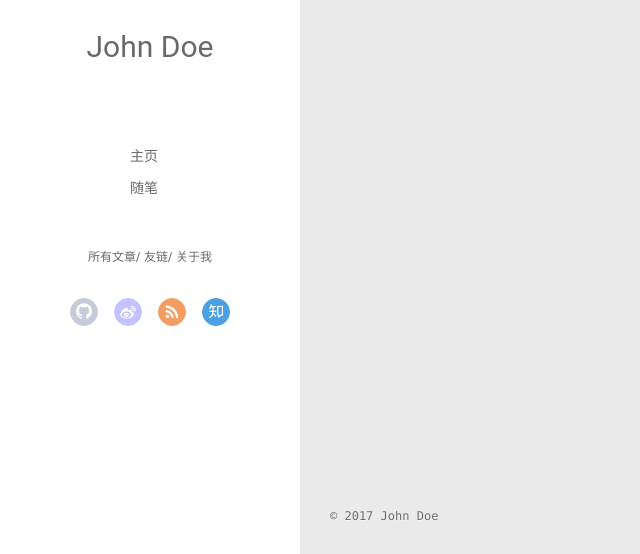
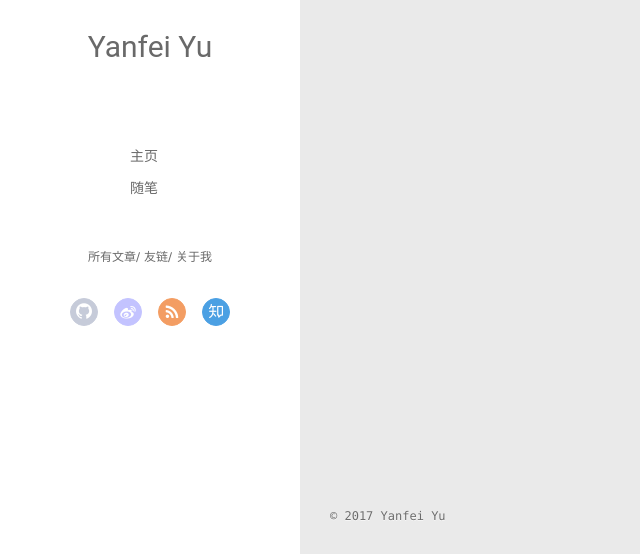
Before and after one commit to Ataluer/ataluer.github.io, a plain HTML site: page archives/2017/01/index.html in a window 1280 px wide. Shown: the part 243-797 px from the top of the page, 0-640 px from the left. Drawn offline with Linux system fonts and the light colour scheme; no server answers.

Commit message:
Site updated: 2017-01-14 12:30:35

```diff
--- a/archives/2017/01/index.html
+++ b/archives/2017/01/index.html
@@ -6,16 +6,16 @@
   <meta name="renderer" content="webkit">
   <meta http-equiv="X-UA-Compatible" content="IE=edge" >
   <link rel="dns-prefetch" href="http://yoursite.com">
-  <title>Archives: 2017/1 | Hexo</title>
+  <title>Archives: 2017/1 | Yanfei Yu</title>
   <meta name="viewport" content="width=device-width, initial-scale=1, maximum-scale=1">
   <meta property="og:type" content="website">
-<meta property="og:title" content="Hexo">
+<meta property="og:title" content="Yanfei Yu">
 <meta property="og:url" content="http://yoursite.com/archives/2017/01/index.html">
-<meta property="og:site_name" content="Hexo">
+<meta property="og:site_name" content="Yanfei Yu">
 <meta name="twitter:card" content="summary">
-<meta name="twitter:title" content="Hexo">
+<meta name="twitter:title" content="Yanfei Yu">
 
-    <link rel="alternative" href="/atom.xml" title="Hexo" type="application/atom+xml">
+    <link rel="alternative" href="/atom.xml" title="Yanfei Yu" type="application/atom+xml">
 
 
     <link rel="icon" href="/favicon.png">
@@ -45,7 +45,7 @@
 			<img src="null" class="js-avatar">
 		</a>
 		<hgroup>
-		  <h1 class="header-author"><a href="/">John Doe</a></h1>
+		  <h1 class="header-author"><a href="/">Yanfei Yu</a></h1>
 		</hgroup>
 
 
@@ -103,7 +103,7 @@
 				<img src="null" class="js-avatar">
 			</div>
 			<hgroup>
-			  <h1 class="header-author js-header-author">John Doe</h1>
+			  <h1 class="header-author js-header-author">Yanfei Yu</h1>
 			</hgroup>
 
 
@@ -201,7 +201,7 @@
   <div class="outer">
     <div id="footer-info">
     	<div class="footer-left">
-    		&copy; 2017 John Doe
+    		&copy; 2017 Yanfei Yu
     	</div>
       	<div class="footer-right">
       		<a href="http://hexo.io/" target="_blank">Hexo</a>  Theme <a href="https://github.com/litten/hexo-theme-yilia" target="_blank">Yilia</a> by Litten
```
Also changed, not shown: 2017/01/14/hello-world/index.html (+6 -6 lines), archives/2017/index.html (+8 -8 lines), archives/index.html (+8 -8 lines), index.html (+8 -8 lines).
